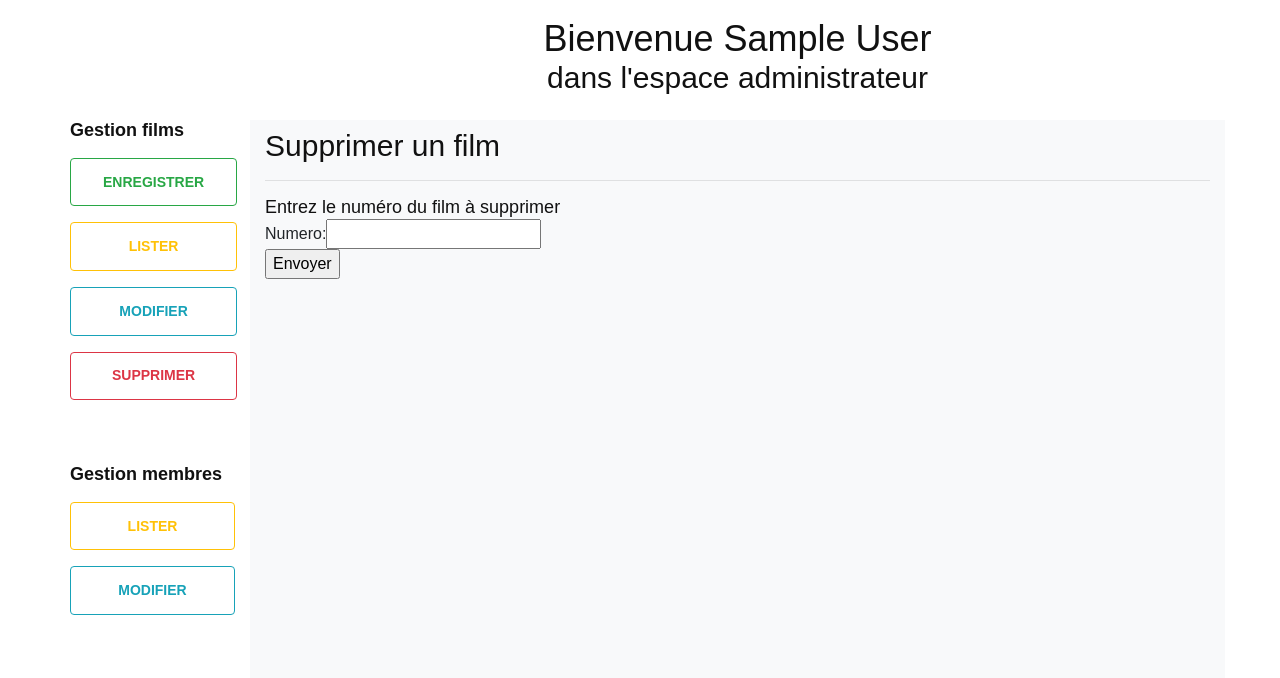
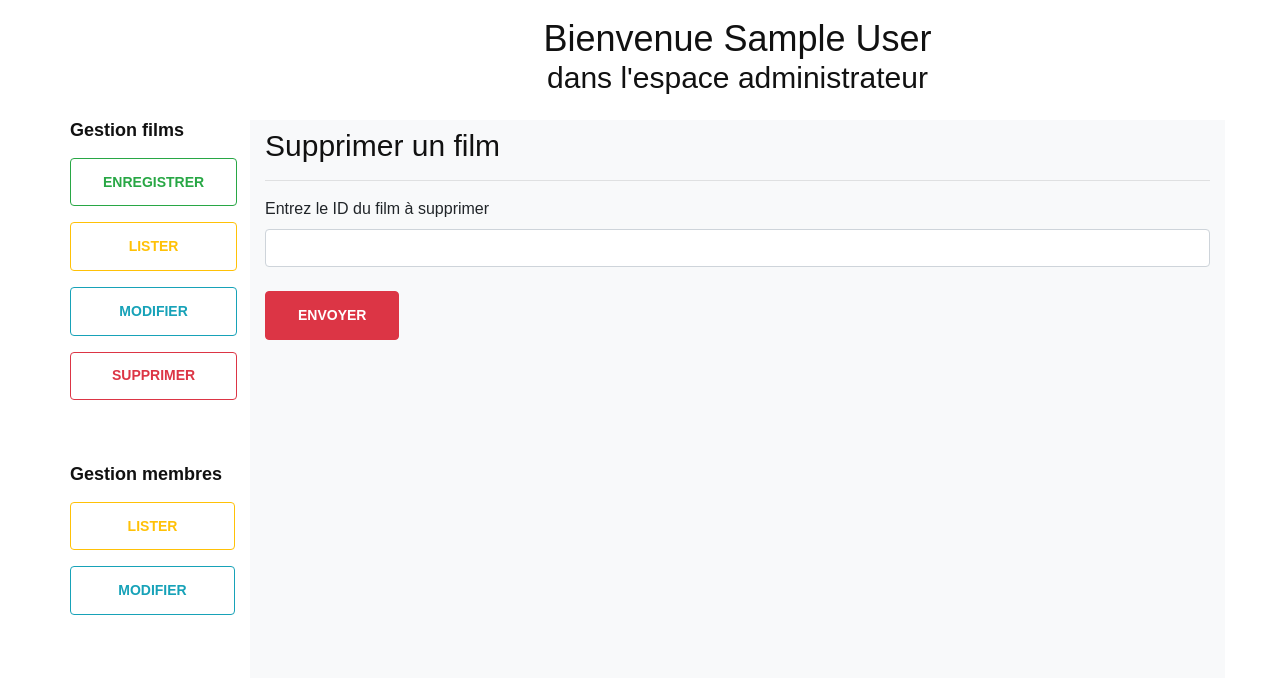
Before and after one commit to marjolainehebert/ift1147-tp3, a PHP site: page /index.php in a window 1280 px wide, after a click on "Supprimer". Shown: the part 221-899 px from the top of the page. Run offline with PHP 8.4, Linux system fonts and the light colour scheme; the visitor is signed in with stand-in values (Sample User, id 1); data that the repository does not hold is empty; some web fonts are replaced.

```diff
--- a/Films/filmsControleurVue.js
+++ b/Films/filmsControleurVue.js
@@ -8,7 +8,7 @@ function listerF(listFilms){
 	taille=listFilms.length;
 	for(var i=0; i<taille; i++){
 
-		rep+='<div class="col-sm-6 col-xl-4 mb-5">';
+		rep+='<div class="col-sm-6 col-md-4 col-xl-3 mb-5">';
         rep+='    <div class="card">';
         rep+='        <img class="card-img-top" src="pochettes/'+listFilms[i].pochette+'" alt="'+listFilms[i].titre+'">';
         rep+='        <div class="montrerID">#'+listFilms[i].id+'</div>';
--- a/index.php
+++ b/index.php
@@ -110,20 +110,19 @@
 						<input type="button" value="Enregistrer" onClick="rendreVisible('divEnreg');" class="btn btn-outline-success mb-3">
 						<input type="button" value="Lister" onClick="lister();$('#contenu').show();" class="btn btn-outline-warning mb-3" >
 						<input type="button" value="Modifier" onClick="rendreVisible('divFiche');" class="btn btn-outline-info mb-3">
-						<input type="button" value="Supprimer" onClick="rendreVisible('divEnlever');" class="btn btn-outline-danger mb-3">
-						<!--?php
+						<?php
 							if ($_SESSION['roleSess']=='A'){
 								echo '<input type="button" value="Supprimer" onClick="rendreVisible(\'divEnlever\');" class="btn btn-outline-danger mb-3">';
 							} else {
 								echo '<input type="button" value="Supprimer" onclick="montrer(\'accesRefuse\');" class="btn btn-light mb-3">';
 							}
-						?-->
+						?>
 
 						</div>
 
 						<h5><strong>Gestion membres</strong></h5>
 						<div class="block flex-wrap mt-3 mb-5">
-							<button class="btn btn-outline-warning mb-3" onclick="envoyerListerMembres()">Lister</button>
+							<input type="button" value="Lister" onClick="listerMembres();$('#contenu').show();" class="btn btn-outline-warning mb-3" >
 							<button class="btn btn-outline-info mb-3" onclick="montrer('modifierMembre');">Modifier</button>
 
 						</div>
@@ -220,10 +219,10 @@
 							<form id="formEnlever">
 								<h3>Supprimer un film</h3>
 								<hr>
-								<h5>Entrez le numéro du film à supprimer</h5>
-								Numero:<input type="text" id="numE" name="numE"><br>
+								<label for="numE" class="form-label">Entrez le ID du film à supprimer</label>
+								<input type="text" class="form-control" id="numE" name="numE"><br>
 								<!--<input type="hidden" name="action" value="enlever"> pour serialize() dans Requetes -->
-								<input type="button" value="Envoyer" onClick="enlever();"><br>
+								<input type="button"  class="btn btn-danger"  value="Envoyer" onClick="enlever();"><br>
 							</form>
 						</div>
 
@@ -240,10 +239,9 @@
 							<form id="formFiche">
 								<h3>Modifier un film</h3>
 								<hr>
-								<h5>Entrez le numéro du film à modifier</h5>
-								<span onClick="rendreInvisible('divFiche')">X</span><br>
-								Numero:<input type="text" id="numF" name="numF"><br>
-								<input type="button" value="Envoyer" onClick="obtenirFiche();"><br>
+								<label for="numF" class="form-label">Entrez le ID du film à modifier</label>
+								<input type="text" class="form-control" id="numF" name="numF"><br>
+								<input type="button" value="Envoyer" class="btn btn-info" onClick="obtenirFiche();"><br>
 							</form>
 						</div>
 						<div id="divFormFiche">
@@ -388,7 +386,7 @@
 					</button>
 					</div>
 					<div class="modal-body">
-						<form class="formulaires" id="enregForm" name="enregForm" action="serveur/membres/enregistrementMembre.php" method="POST" onsubmit="return validerFormEnreg(this);">
+						<form class="formulaires" id="formEnregMembre" name="formEnregMembre">
 							<label for="prenom"><b>Prénom</b></label><br>
 							<div id="messagePrenom">Entrez votre prénom</div>
 							<input type="text" placeholder="Enter votre prénom" title="Enter votre prénom" name="prenom" id="prenom" />
@@ -434,8 +432,8 @@
 
 
 							<div class="modal-footer">
+								<input type="button" class="btn btn-warning" value="S'enregistrer" onClick="enregistrerMembre();">
 								<button type="button" class="btn btn-light" data-dismiss="modal">Annuler</button>
-								<button type="submit" class="btn btn-warning">S'enregistrer</button>
 							</div>
 						</form>
 						<div id="messageErreur"></div>
@@ -457,7 +455,8 @@
 						</button>
 						</div>
 						<div class="modal-body">
-							<form class="formulaires" id="connexionFrom" name="connexionFrom" action="serveur/membres/connexionMembre.php" method="POST" onsubmit="return validerConnexion(this);">
+							<form class="formulaires" id="connexionFrom" name="connexionFrom" >
+							<!-- <form class="formulaires" id="connexionFrom" name="connexionFrom" action="serveur/membres/connexionMembre.php" method="POST" onsubmit="return validerConnexion(this);"> -->
 								<label for="courrielMembre"><b>Courriel</b></label><br>
 								<div id="messageCourrielMembre">Entrez une adresse courriel valide dans le format votrenom@domaine.com</div>
 								<input type="text" placeholder="Entrez votre adresse courriel" name="courrielMembre" id="courrielMembre" />
```
